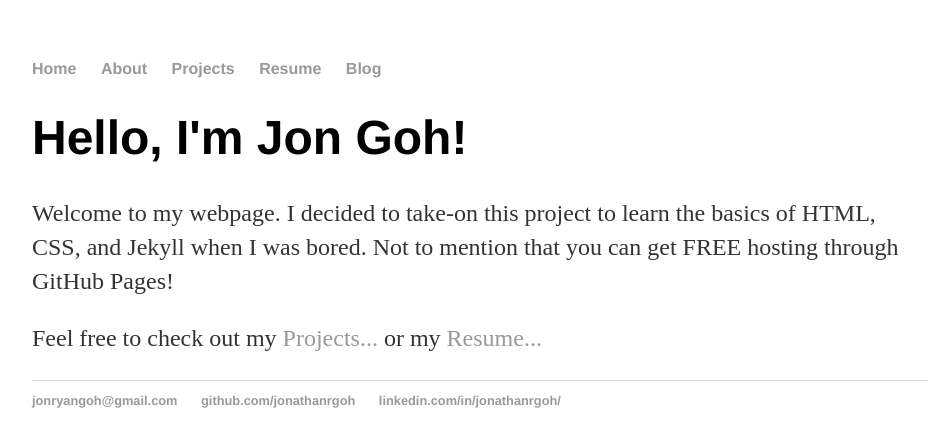
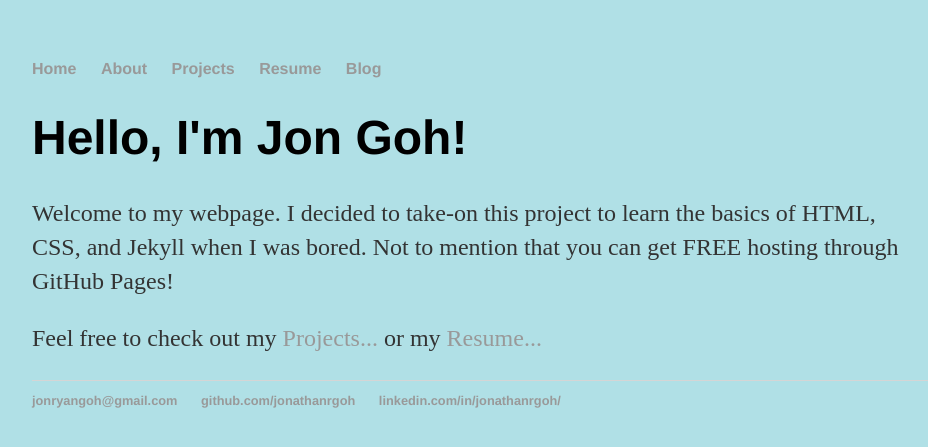
Before and after one commit to jonathanrgoh/jonathanrgoh.github.io, a Jekyll site: the page built from index.html, in a window 1280 px wide. Shown: the top 447 px of the page, without its empty margins (160-1088 px from the left). Built offline with Jekyll 4.4.1, drawn with Linux system fonts in a browser that asks for light colours.

Commit message:
Update index.html

```diff
--- a/index.html
+++ b/index.html
@@ -4,7 +4,10 @@ title: Jon Goh, First Website Attempt
 ---
 <div class="blurb">
 	<h1>Hello, I'm Jon Goh!</h1>
-	<p>Welcome to my webpage. I decided to take-on this project to learn the basics of HTML, CSS, and Jekyll when I was bored. Not to mention that you can get FREE hosting through GitHub Pages!</p>
-	<p>Feel free to check out my <a href="/projects">Projects...</a> or my <a href="/resume">Resume...</a> </p>
+
+	<body style="background-color:powderblue;">
+		<p>Welcome to my webpage. I decided to take-on this project to learn the basics of HTML, CSS, and Jekyll when I was bored. Not to mention that you can get FREE hosting through GitHub Pages!</p>
+		<p>Feel free to check out my <a href="/projects">Projects...</a> or my <a href="/resume">Resume...</a> </p>
+	</body>
 
 </div><!-- /.blurb -->
```
